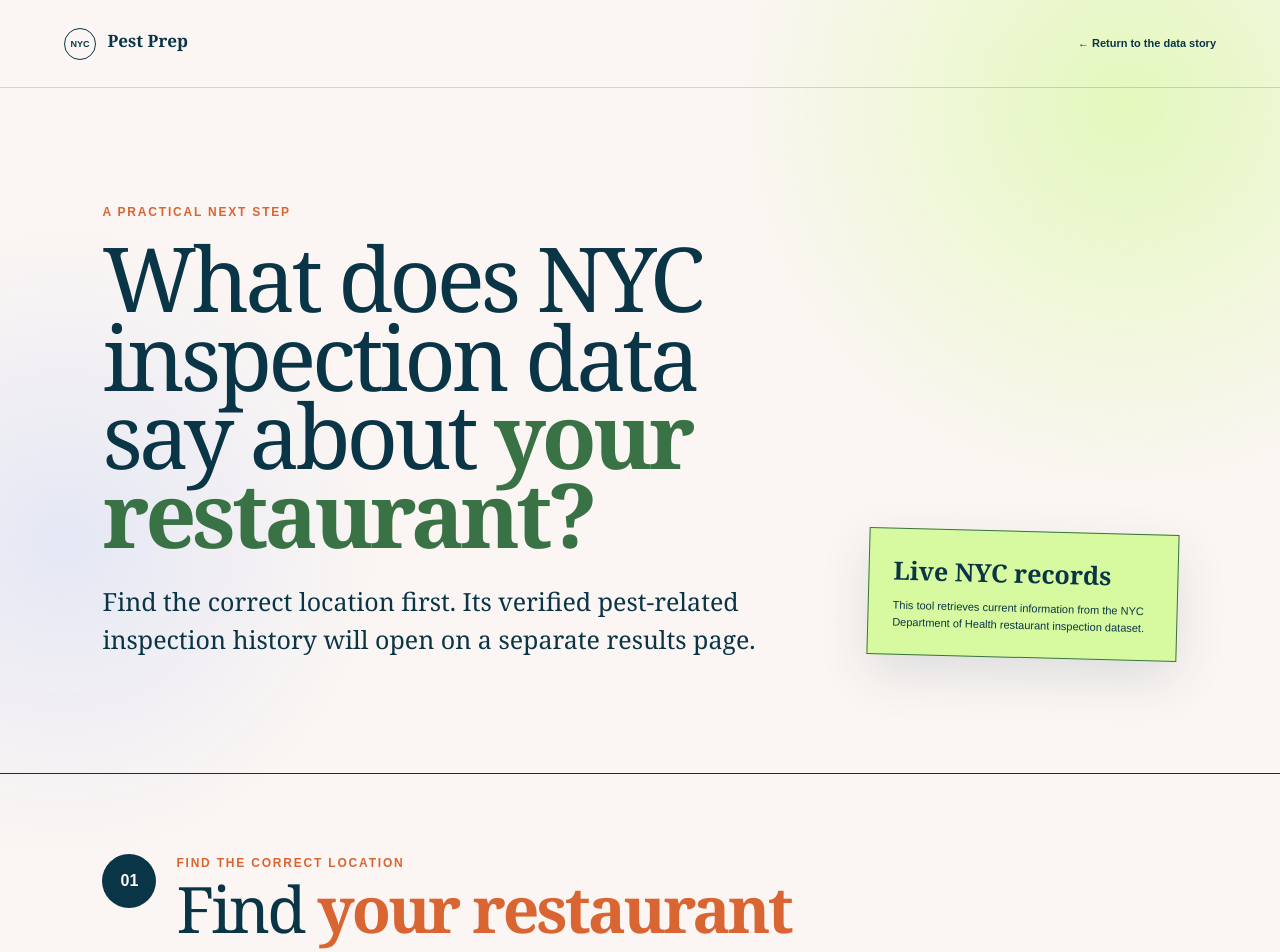
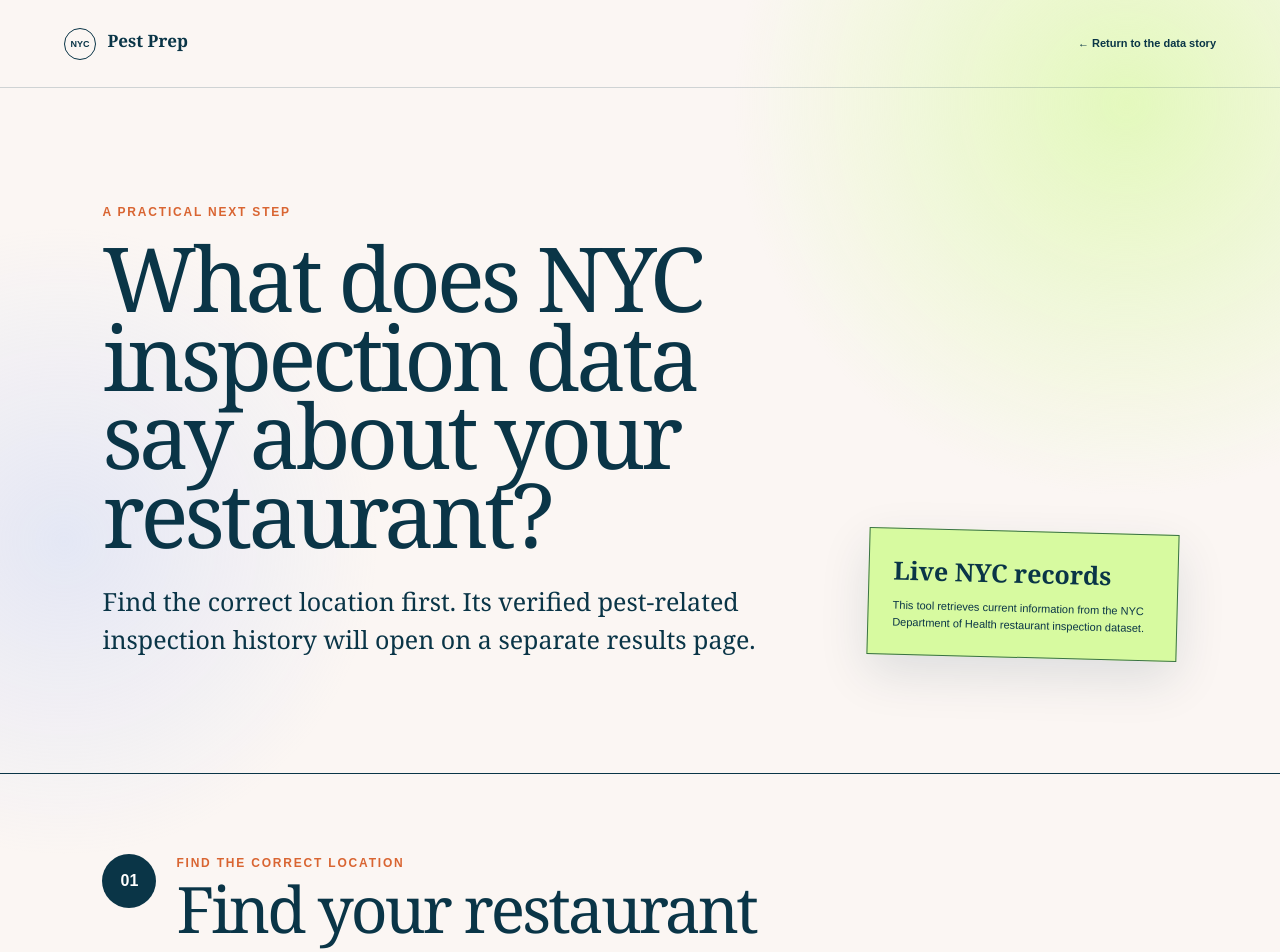
Before and after one commit to ariletice/live-restaurant-inspection-visualization, a Next.js app: page /restaurant in a window 1280 px wide. Shown: the top 952 px of the page. Built offline with nearby package versions, Linux system fonts and the light colour scheme.

Commit message:
Simplify heading emphasis across the experience
Use a consistent heading treatment across the data story and restaurant pages so the copy remains clear without isolated color highlights, and tighten the related rendering checks.

```diff
--- a/app/globals.css
+++ b/app/globals.css
@@ -48,7 +48,6 @@ h1, h2 { font-family: Georgia, serif; letter-spacing: -.045em; }
 h1 { font-size: clamp(58px, 8vw, 112px); line-height: .88; max-width: 970px; margin-bottom: 30px; }
 h2 { font-size: clamp(40px, 5vw, 72px); line-height: .98; margin-bottom: 24px; }
 p { line-height: 1.55; }
-.text-emphasis { font-weight: 800; font-style: normal; }.emphasis-orange { color: var(--orange); }.emphasis-green { color: var(--green-dark); }.emphasis-blue { color: var(--blue); }
 .instruction { color: var(--muted); font-family: Georgia, serif; font-style: italic; }
 .centered { text-align: center; margin-inline: auto; }
 
--- a/app/page.tsx
+++ b/app/page.tsx
@@ -342,7 +342,7 @@ export default function Home() {
           <div className="scene cover-scene">
             <div className="cover-copy">
               <p className="eyebrow">What <span className="inspection-count-highlight">{analysis.inspectionCount.toLocaleString()}</span> NYC initial inspections revealed</p>
-              <h1>Is there one <span className="text-emphasis emphasis-orange">pest season</span> for every NYC restaurant?</h1>
+              <h1>Is there one pest season for every NYC restaurant?</h1>
               <p className="dek">Every NYC restaurant is scheduled for <mark className="inspection-fact-highlight">at least one unannounced health inspection each year</mark>. We analyzed 2025 inspection data to find when inspectors recorded critical rat, mouse, roach, and fly violations most often.</p>
               <button className="primary-button" onClick={goNext}>Explore the pattern <span>→</span></button>
             </div>
@@ -361,7 +361,7 @@ export default function Home() {
           <div className="scene context-scene">
             <div className="context-copy">
               <p className="eyebrow">Why timing matters</p>
-              <h2>Prevention starts <span className="text-emphasis emphasis-green">before</span> an inspector arrives.</h2>
+              <h2>Prevention starts before an inspector arrives.</h2>
               <p>Critical pest violations can affect a restaurant’s grade, reputation, and ability to operate safely. Understanding when inspectors most often record them can help restaurant teams decide when to strengthen prevention—without predicting any individual inspection.</p>
             </div>
             <div className="split-pattern">
--- a/app/restaurant/[camis]/page.tsx
+++ b/app/restaurant/[camis]/page.tsx
@@ -121,7 +121,7 @@ export default function RestaurantResultsPage() {
       <section className="inspection-results standalone-results" aria-labelledby="inspection-results-heading">
         <div className="search-heading">
           <span>02</span>
-          <div><p className="eyebrow">Verified inspection history</p><h2 id="inspection-results-heading">Understand <span className="text-emphasis emphasis-blue">the record</span></h2></div>
+          <div><p className="eyebrow">Verified inspection history</p><h2 id="inspection-results-heading">Understand the record</h2></div>
         </div>
 
         {historyState === "loading" && <div className="history-state" role="status"><i /><strong>Loading inspection history…</strong><span>We are matching records using the restaurant&apos;s CAMIS identifier.</span></div>}
@@ -286,7 +286,7 @@ export default function RestaurantResultsPage() {
 
       {historyState === "success" && (
         <section className="professional-help">
-          <div><p className="eyebrow">Need professional support?</p><h2>Bring the record to a <span className="text-emphasis emphasis-green">licensed pest professional.</span></h2><p>A provider can inspect current conditions and help turn a historical finding into a prevention plan. A past inspection record does not confirm that a problem is still present.</p></div>
+          <div><p className="eyebrow">Need professional support?</p><h2>Bring the record to a licensed pest professional.</h2><p>A provider can inspect current conditions and help turn a historical finding into a prevention plan. A past inspection record does not confirm that a problem is still present.</p></div>
           <a href="https://extapps.dec.ny.gov/nyspad/find?1" target="_blank" rel="noreferrer">Search New York pesticide businesses ↗</a>
         </section>
       )}
--- a/app/restaurant/page.tsx
+++ b/app/restaurant/page.tsx
@@ -121,7 +121,7 @@ export default function RestaurantPage() {
       <section className="tool-hero">
         <div>
           <p className="eyebrow">A practical next step</p>
-          <h1>What does NYC inspection data say about <span className="text-emphasis emphasis-green">your restaurant?</span></h1>
+          <h1>What does NYC inspection data say about your restaurant?</h1>
           <p>Find the correct location first. Its verified pest-related inspection history will open on a separate results page.</p>
         </div>
         <aside>
@@ -133,7 +133,7 @@ export default function RestaurantPage() {
       <section className="restaurant-search" aria-labelledby="restaurant-search-heading">
         <div className="search-heading">
           <span>01</span>
-          <div><p className="eyebrow">Find the correct location</p><h2 id="restaurant-search-heading">Find <span className="text-emphasis emphasis-orange">your restaurant</span></h2></div>
+          <div><p className="eyebrow">Find the correct location</p><h2 id="restaurant-search-heading">Find your restaurant</h2></div>
         </div>
         <div
           className="autocomplete-shell"
```
Also changed, not shown: 1 other file (tests, documents, lock files or other folders).
